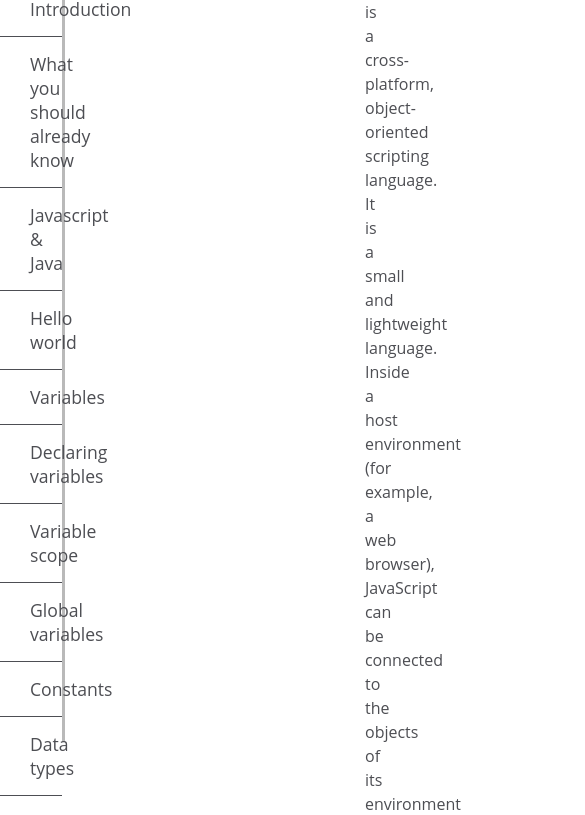
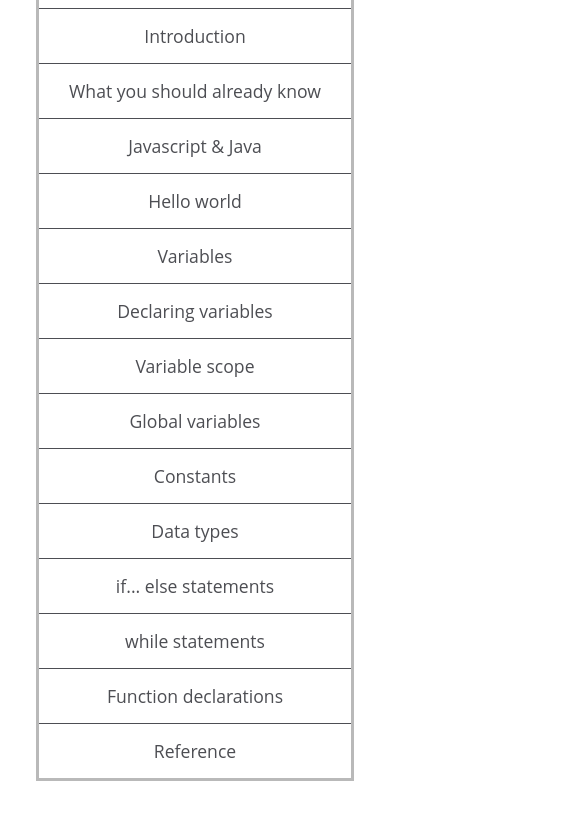
Before and after one commit to russellmate/fcc-technical-document-page, a plain HTML site: page index.html in a window 390 px wide. Shown: the part 102-917 px from the top of the page, 585 px wide, since content can reach past the window. Drawn offline with Linux system fonts and the light colour scheme.

Commit message:
Fixed media queries

```diff
--- a/style.css
+++ b/style.css
@@ -1,8 +1,7 @@
 body {
     width: 100%;
     box-sizing: border-box;
-    margin-top: 0;
-    margin-left: 0;
+    margin: 0 0 50px 0;
     color: #4d4e53;
     font-family: 'Open Sans', Arial, sans-serif;
     font-size: 1.1rem;
@@ -14,7 +13,7 @@
     border-right: solid;
     border-width: 3px;
     border-color: rgba(167, 167, 167, 0.795);
-    width: 16%;
+    width: 310px;
     height: 100%;
     position: fixed;
 }
@@ -56,7 +55,7 @@
 #main-doc {
     display: flex;
     flex-direction: column;
-    margin: 0px 20px 0px 350px;
+    margin: 0px 40px 0px 350px;
     line-height: 1.5;
     font-size: 1rem;
 }
@@ -87,3 +86,37 @@
     margin: 10px 30px;
     font-size: 0.8rem;
 }
+
+@media screen and (max-width: 785px) {
+
+    body {
+        display: flex;
+        flex-direction: column;
+        align-items: center;
+    }
+
+    #navbar {
+        position: relative;
+        text-align: center;
+        width: 80%;
+        border-style: solid;
+        margin-top: 20px;
+    }
+
+    #nav-header {
+        position: relative;
+    }
+
+    #nav-main {
+        margin-top: 0px;
+    }
+
+    #main-doc {
+        margin: 20px 80px;
+    }
+
+    code {
+        width: 80%;
+    }
+
+}
```
